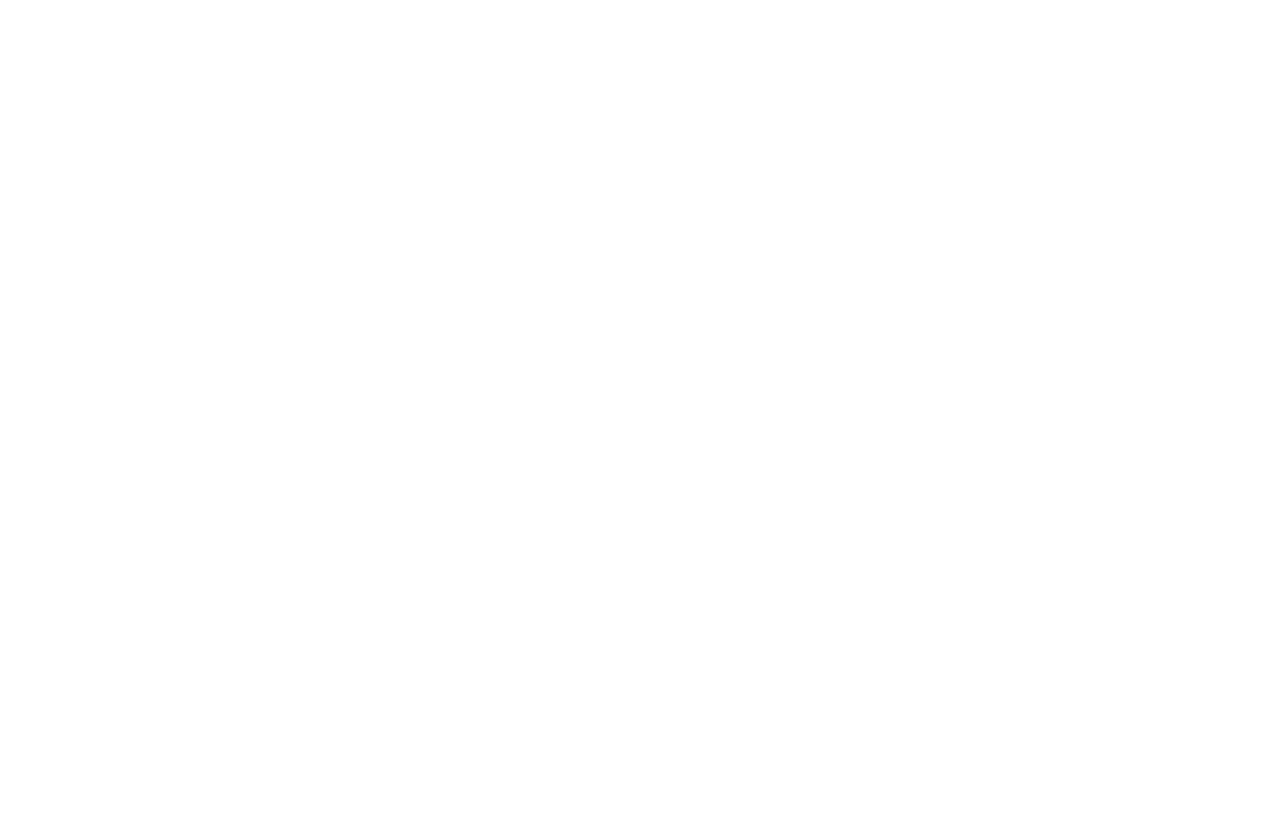
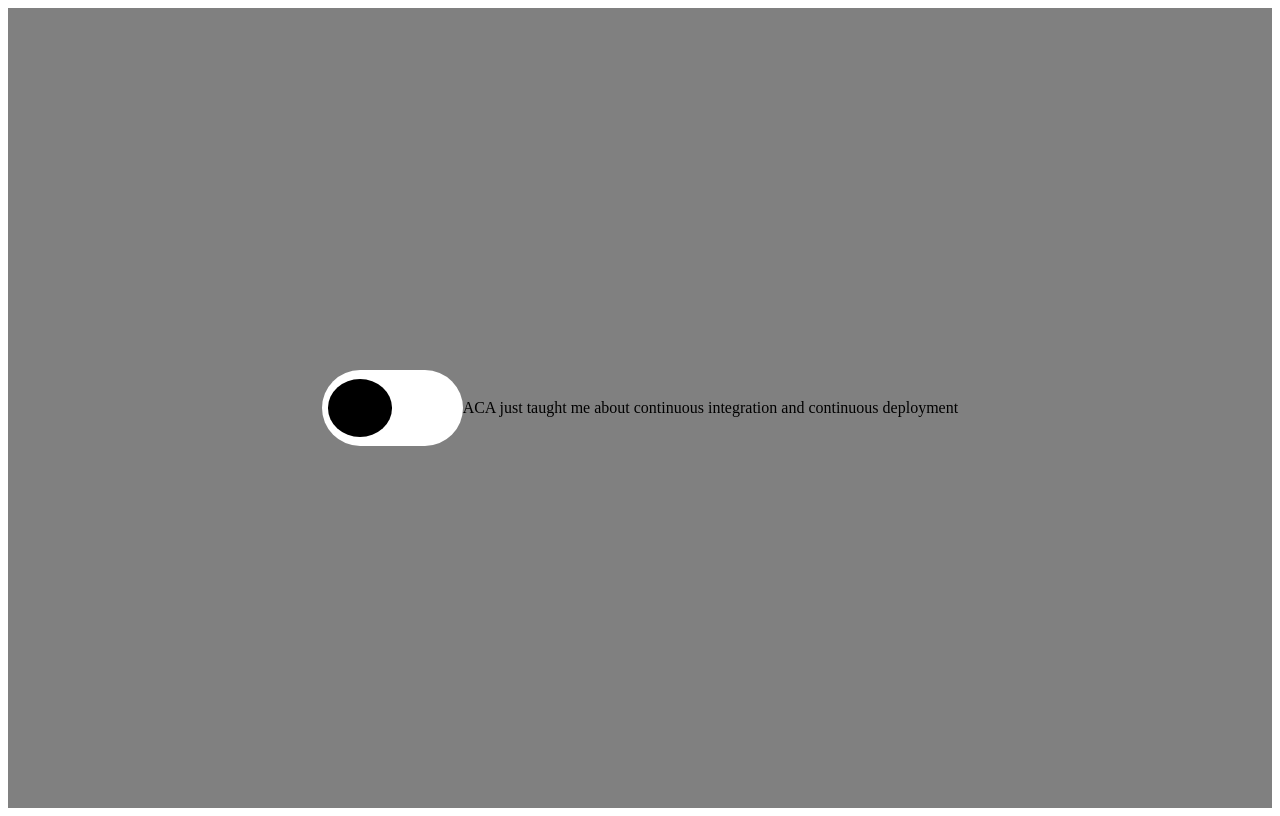
Before and after one commit to Bandla1995/hello-aca-github, a plain HTML site: page index.html in a window 1280 px wide. Drawn offline with Linux system fonts and the light colour scheme.

Commit message:
added all the needed html,css and js

```diff
--- a/css/aca.css
+++ b/css/aca.css
@@ -0,0 +1,34 @@
+.wrapper{
+    height: 100vh;
+    background: grey;
+    display: flex;
+    justify-content: center;
+    align-items: center;
+}
+
+.toggle {
+    background: white;
+    width: 8rem;
+    height: 4rem;
+    border-radius: 4rem;
+    padding: 0.4rem;
+    display: flex;
+    align-items: center;
+}
+
+.toggle_btn {
+    display: inline-block;
+    background: black;
+    height: 90%;
+    width: 50%;
+    border-radius: 50%;
+    transition: all 0.4s;
+}
+
+.night-mode {
+    transform: translateX(100%);
+}
+
+.night {
+    background: black;
+}
--- a/index.html
+++ b/index.html
@@ -5,8 +5,18 @@
     <meta http-equiv="X-UA-Compatible" content="IE=edge">
     <meta name="viewport" content="width=device-width, initial-scale=1.0">
     <title>i love aca</title>
+    <link rel="stylesheet" type="text/css" href="css/aca.css">
 </head>
 <body>
 
+    <div class="wrapper">
+        <div class="toggle">
+            <span class="toggle_btn " ></span>
+        </div>
+        <div class="text">ACA just taught me about continuous integration and continuous deployment</div>
+    </div>
+
+    <script src="js/aca.js"></script>
+
 </body>
 </html>
--- a/js/aca.js
+++ b/js/aca.js
@@ -0,0 +1,14 @@
+const toggle = document.querySelector(".toggle");
+const toggleBtn = document.querySelector(".toggle_btn");
+const wrapper = document.querySelector(".wrapper");
+
+toggle.addEventListener("click", (e) => {
+    toggleBtn.classList.toggle("night-mode");
+    if(toggleBtn.classList.contains("night-mode")){
+        wrapper.classList.add("night");
+    }else{
+        wrapper.classList.remove("night");
+    }
+
+
+});
```
